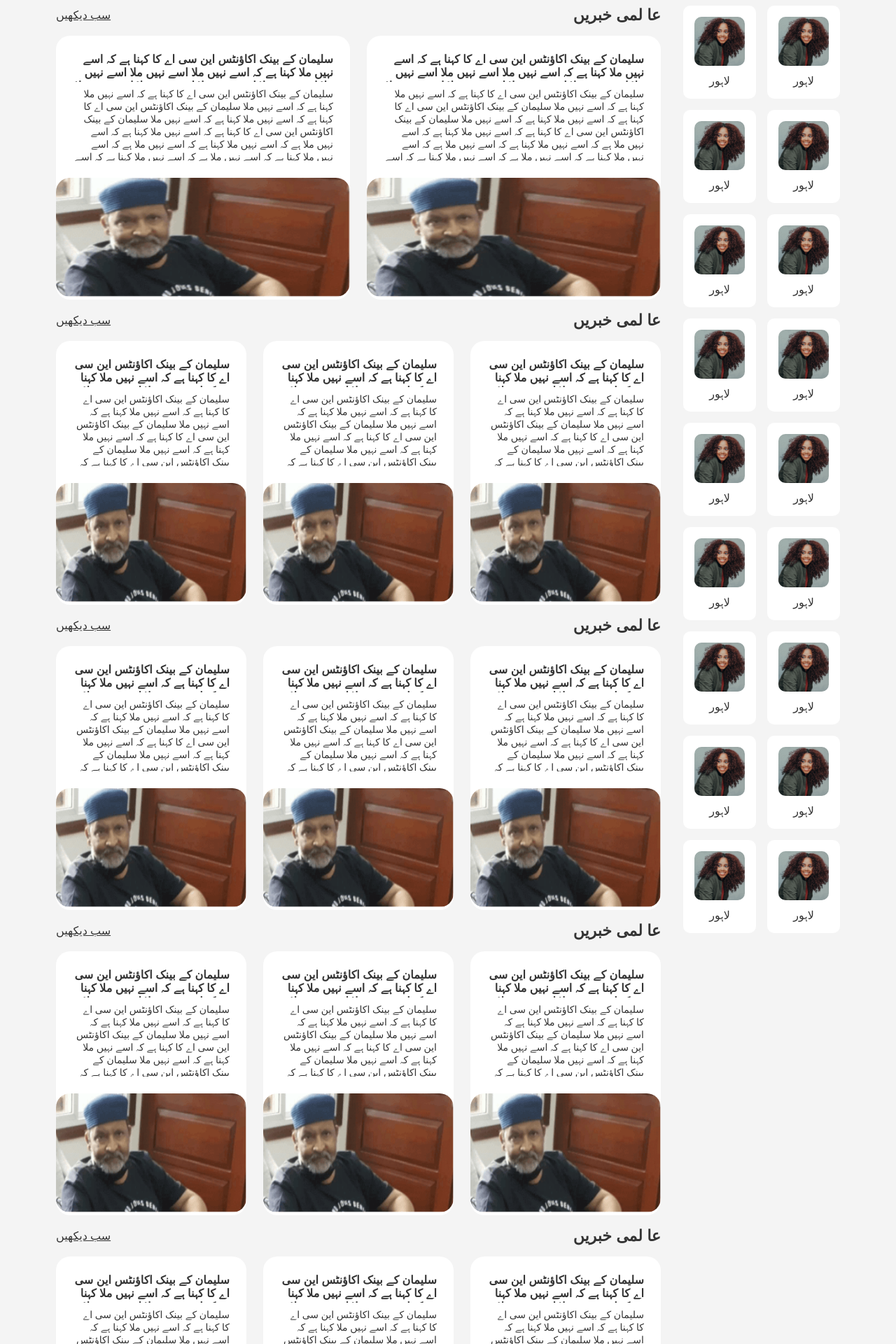
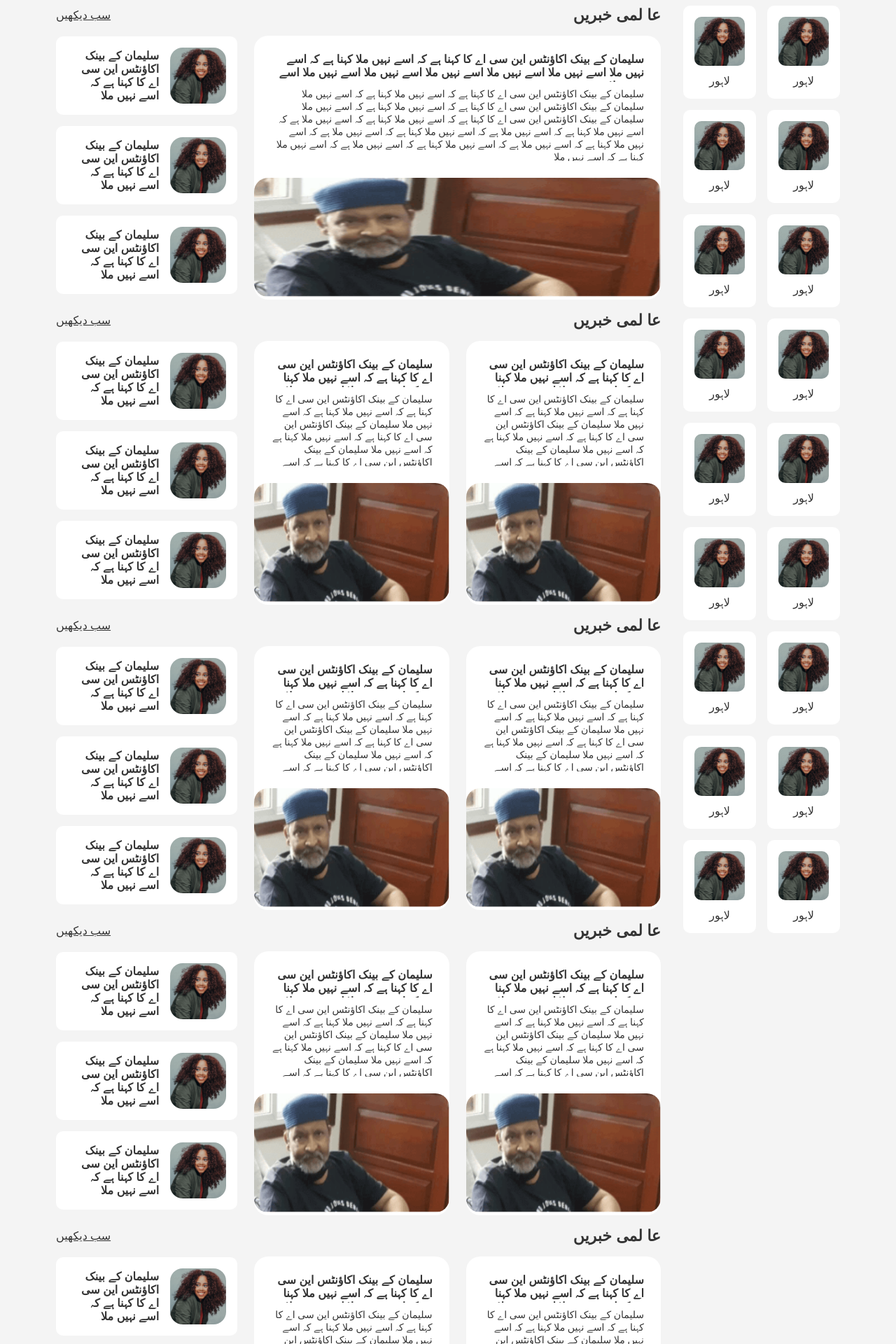
Before and after one commit to mbilalkhalidofficial/positive-pakistan, a React (Create React App) app: page /catagory/global in a window 1280 px wide. Shown: the part 440-2360 px from the top of the page at 70% size. Built offline with nearby package versions, Linux system fonts and the light colour scheme.

Commit message:
news catagory screen done

```diff
--- a/src/App.js
+++ b/src/App.js
@@ -5,6 +5,7 @@ import HomeScreen from "./Screens/HomeScreen";
 import Banner from "./Components/Banner";
 import Header from "./Components/Header";
 import NewsCatagoryScreen from "./Screens/NewsCatagoryScreen";
+import NewsDetailsScreen from "./Screens/NewsDetailsScreen";
 
 export default function App() {
   return (
@@ -15,7 +16,7 @@ export default function App() {
         <Routes>
           <Route path="/" element={<HomeScreen />} />
           <Route path="catagory/:id" element={<NewsCatagoryScreen />} />
-          <Route path="hello" element={<div>hey</div>} />
+          <Route path="/news-details/:id" element={<NewsDetailsScreen />} />
         </Routes>
       </div>
     </BrowserRouter>
--- a/src/Components/Header.js
+++ b/src/Components/Header.js
@@ -34,12 +34,12 @@ export default function Header() {
             <SearchBar setIsSearchBarOpen={setIsSearchBarOpen} />
           ) : null}
           <NavLink label="رابط کریں" path="/contact" />
-          <NavLink label="ویڈیو" path="/" />
-          <NavLink label="تصاویر" path="/" />
-          <NavLink label="سائنس" path="/" />
-          <NavLink label="کھیل" path="/" />
-          <NavLink label="عالمی خبریں" path="/" />
-          <NavLink label="پاکستان" path="/hello" />
+          <NavLink label="ویڈیو" path="/catagory/videos" />
+          <NavLink label="تصاویر" path="/catagory/photos" />
+          <NavLink label="سائنس" path="/catagory/science" />
+          <NavLink label="کھیل" path="/catagory/play" />
+          <NavLink label="عالمی خبریں" path="/catagory/global" />
+          <NavLink label="پاکستان" path="/catagory/pakistan" />
           <NavLink label="صفحہ اول" path="/" defaultChecked={true} />
         </div>
       </div>
--- a/src/Components/MainNewsCard.js
+++ b/src/Components/MainNewsCard.js
@@ -21,7 +21,10 @@ export default function MainNewsCard() {
           اکاؤنٹس این سی اے کا سلیمان کے بینک اکاؤنٹس این سی اے کا سلیمان کے
           بینک اکاؤنٹس این سی اے کا
         </div>
-        <Link to="/" className="main__news__card__content__btn">
+        <Link
+          to="/news-details/main"
+          className="main__news__card__content__btn"
+        >
           مزید پڑھیں
         </Link>
       </div>
--- a/src/Components/NewsCard.js
+++ b/src/Components/NewsCard.js
@@ -4,7 +4,7 @@ import newsPic from "../Assets/newsPic.png";
 
 export default function NewsCard() {
   return (
-    <Link to="/" className="news__card">
+    <Link to="/news-details/news" className="news__card">
       <div className="news__card__content">
         <div className="news__card__heading">
           سلیمان کے بینک اکاؤنٹس این سی اے کا کہنا ہے کہ اسے نہیں ملا کہنا ہے کہ
--- a/src/Screens/NewsCatagoryScreen.js
+++ b/src/Screens/NewsCatagoryScreen.js
@@ -3,6 +3,7 @@ import NewsCard from "../Components/NewsCard";
 import catagoryBackgroundImg from "../Assets/catagoryBackgroundImg.png";
 import NewsCatagory from "../Components/NewsCatagory";
 import CityCard from "../Components/CityCard";
+import RecentNewsCard from "../Components/RecentNewsCard";
 
 export default function NewsCatagoryScreen() {
   return (
@@ -18,26 +19,46 @@ export default function NewsCatagoryScreen() {
       <div className="catagory__container__content">
         <div className="home__container__trending__catagory">
           <NewsCatagory title="عا لمی خبریں" path="/global-news">
+            <div className="home__container__trending__catagory__left">
+              <RecentNewsCard />
+              <RecentNewsCard />
+              <RecentNewsCard />
+            </div>
+            <NewsCard />
+          </NewsCatagory>
+          <NewsCatagory title="عا لمی خبریں" path="/global-news">
+            <div className="home__container__trending__catagory__left">
+              <RecentNewsCard />
+              <RecentNewsCard />
+              <RecentNewsCard />
+            </div>
             <NewsCard />
             <NewsCard />
           </NewsCatagory>
           <NewsCatagory title="عا لمی خبریں" path="/global-news">
-            <NewsCard />
+            <div className="home__container__trending__catagory__left">
+              <RecentNewsCard />
+              <RecentNewsCard />
+              <RecentNewsCard />
+            </div>
             <NewsCard />
             <NewsCard />
           </NewsCatagory>
           <NewsCatagory title="عا لمی خبریں" path="/global-news">
-            <NewsCard />
+            <div className="home__container__trending__catagory__left">
+              <RecentNewsCard />
+              <RecentNewsCard />
+              <RecentNewsCard />
+            </div>
             <NewsCard />
             <NewsCard />
           </NewsCatagory>
           <NewsCatagory title="عا لمی خبریں" path="/global-news">
-            <NewsCard />
-            <NewsCard />
-            <NewsCard />
-          </NewsCatagory>
-          <NewsCatagory title="عا لمی خبریں" path="/global-news">
-            <NewsCard />
+            <div className="home__container__trending__catagory__left">
+              <RecentNewsCard />
+              <RecentNewsCard />
+              <RecentNewsCard />
+            </div>
             <NewsCard />
             <NewsCard />
           </NewsCatagory>
--- a/src/Screens/NewsCatagoryScreen copy.js
+++ b/src/Screens/NewsDetailsScreen.js
@@ -16,7 +16,7 @@ import NewsSmallCard from "../Components/NewsSmallCard";
 import TrendingTopicsCard from "../Components/TrendingTopicsCard";
 import NewsCatagory from "../Components/NewsCatagory";
 
-export default function NewsCatagoryScreen() {
+export default function NewsDetailsScreen() {
   return (
     <div className="container home__container">
       <div className="home__container__jumbotron">
--- a/src/Styles/App.scss
+++ b/src/Styles/App.scss
@@ -576,6 +576,11 @@ body {
   transition: 300ms ease-in-out;
   color: $white;
 }
+.home__container__trending__catagory__left {
+  width: 30%;
+  margin-right: 1.5em;
+  margin-top: 0.6em;
+}
 @media (max-width: 1440px) {
   .header__container__content,
   .container {
```
